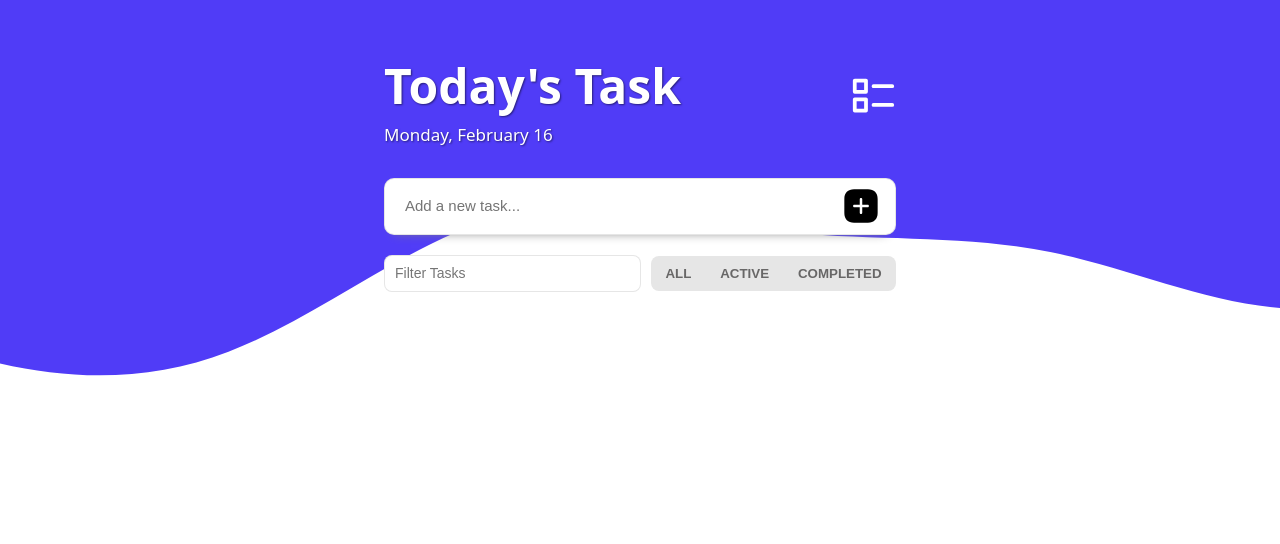
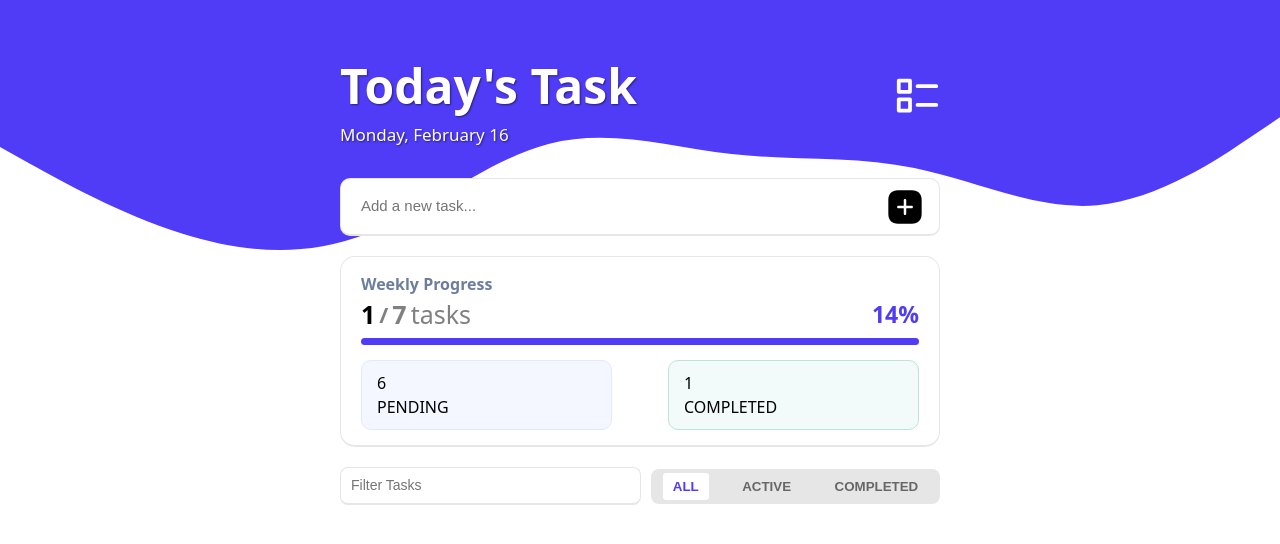
Before and after one commit to geraldmrls/Todo-app-with-react-js, a React (Vite) app in the folder todo-project/: page / in a window 1280 px wide. Shown: the top 544 px of the page. Built offline with nearby package versions, Linux system fonts and the light colour scheme.

Commit message:
Created weekly progress interphase

```diff
--- a/todo-project/src/App.css
+++ b/todo-project/src/App.css
@@ -1,7 +1,27 @@
+
+/* variables color */
+:root{
+  --primary-color: #503cf7;
+  --border-gray-color: rgba(17, 17, 17, 0.1);
+}
+
 .todo-container {
-  height: 100vh;
-  margin-left: 30%;
-  margin-right: 30%;
+  min-height: 100vh;
+
+  width: 100%;
+  max-width: 600px; /* control max size */
+
+  margin: 0 auto; /* center horizontally */
+
   padding-top: 50px;
+  padding-bottom: 50px;
   box-sizing: border-box; /* ✅ important */
 }
+
+@media (width<=767px) {
+  .todo-container {
+    margin-left: 10%;
+    margin-right: 10%;
+    margin-bottom: 0px;
+  }
+}
--- a/todo-project/src/components/FilterTodo/FilterTodo.css
+++ b/todo-project/src/components/FilterTodo/FilterTodo.css
@@ -8,7 +8,8 @@
 
 .filter-box {
   border: none;
-  border: 1px rgba(17, 17, 17, 0.1) solid;
+  border: 1px var(--border-gray-color) solid;
+  border-bottom-width: 2px;
   padding: 10px 0px 10px 5px;
   border-radius: 8px;
   width: 100%;
@@ -36,6 +37,10 @@
   height: 35px;
 }
 
+.sortout-buttons-container :first-child .clicked-button{
+  background-color: green;
+}
+
 button {
   background-color: none;
   background: none;
@@ -44,5 +49,39 @@ button {
   border: none;
   font-weight: bold;
   color: rgb(104, 103, 103);
-  cursor: pointer;
+  cursor: default;
 }
+
+button:hover {
+  color: rgb(34, 31, 31);
+}
+.clicked-button{
+  background-color: white;
+  color: #503cf7;
+  transition: 0.2s ease;
+}
+
+.clicked-button:hover{
+  color: #503cf7;
+}
+
+/* responsive for mobile */
+
+@media(width<=767px){
+  .filter-class{
+    display: flex;
+    flex-direction: column;
+  }
+
+  .sortout-buttons-container{
+    box-sizing: content-box;
+    margin: 0px;
+    width: 100%;
+  }
+
+  .filter-box{
+    margin-bottom: 8px;
+    box-sizing: border-box;
+  }
+
+}
--- a/todo-project/src/components/FilterTodo/FilterTodo.jsx
+++ b/todo-project/src/components/FilterTodo/FilterTodo.jsx
@@ -1,15 +1,27 @@
+
+import { useState } from "react"
 import "./FilterTodo.css"
 
 export function FilterTodo(){
+    const [buttonActive, setButtonActive] = useState("ALL");
+
+    function handleClick(event){
+        const buttonTextContent = event.target.textContent;
+        setButtonActive(buttonTextContent)
+    }
+
     return(
         <>
             <div className="filter-class">
                 <input className="filter-box" type="text" placeholder="Filter Tasks"/>
 
                 <div className="sortout-buttons-container">
-                    <button className="all-button">ALL</button>
-                    <button className="active-button">ACTIVE</button>
-                    <button className="completed-button">COMPLETED</button>
+
+                    <button className={`${buttonActive==="ALL" ? "clicked-button" : ""} all-button`} onClick={handleClick}>ALL</button>
+
+                    <button className={`${buttonActive==="ACTIVE" ? "clicked-button" : ""} active-button  `} onClick={handleClick}>ACTIVE</button>
+
+                    <button className={`${buttonActive==="COMPLETED" ? "clicked-button" : ""} completed-button `} onClick={handleClick}>COMPLETED</button>
                 </div>
             </div>
         </>
--- a/todo-project/src/components/Header/Header.css
+++ b/todo-project/src/components/Header/Header.css
@@ -20,3 +20,15 @@ header {
   font-size: 17px;
   text-shadow: 1px 1px 2px rgba(0, 0, 0, 0.5); /* soft gray shadow */
 }
+
+/* responsive */
+
+@media(width<=767px){
+  .todays-task{
+    font-size: 40px;
+  }
+
+  .todo-logo{
+    height: 30px;
+  }
+}
--- a/todo-project/src/components/SearchBar/AddTodoInput.css
+++ b/todo-project/src/components/SearchBar/AddTodoInput.css
@@ -11,8 +11,8 @@
   padding: 20px 0px 20px 20px;
   border: none;
   border-radius: 10px;
-  border: solid 1px rgba(17, 17, 17, 0.1);
-  box-shadow: 0px 8px 10px -10px gray;
+  border: solid 1px var(--border-gray-color);
+  border-bottom-width: 2px;
 }
 
 .add-image {
@@ -38,3 +38,17 @@
   outline: none;
   border: 1px solid #503cf7;
 }
+
+/* media if width is <=767px */
+
+@media(width<=767px){
+  .input-todo{
+    padding-top: 15px;
+    padding-bottom: 15px;
+  }
+
+  .add-image{
+    height: 35px;
+    width: 35px;
+  }
+}
--- a/todo-project/src/components/SearchBar/AddTodoInput.jsx
+++ b/todo-project/src/components/SearchBar/AddTodoInput.jsx
@@ -1,5 +1,6 @@
 
 import { useState, useEffect } from "react";
+import { WeeklyProgress } from "../WeeklyProgress/WeeklyProgress.jsx";
 import { TodoList } from "../TodoList/TodoList.jsx";
 import {FilterTodo} from "../FilterTodo/FilterTodo.jsx"
 import AddImage from "../../assets/add.svg?react"
@@ -9,7 +10,7 @@ export function TodoBody({ todo, setTodo }) {
     const [inputValue, setInputValue] = useState("");
     useEffect(()=>{
         localStorage.setItem("todos", JSON.stringify(todo))
-    }, [todo])
+    }, [todo]);
 
     function handleInput(event) {
         const todoValue = event.target.value;
@@ -27,7 +28,6 @@ export function TodoBody({ todo, setTodo }) {
         setTodo([...todo, newTodo]);
 
 
-        console.log([...todo, newTodo]); // shows updated array in console
         setInputValue("");
     }
 
@@ -43,6 +43,7 @@ export function TodoBody({ todo, setTodo }) {
                 <input value={inputValue} className="input-todo" type="text" placeholder="Add a new task..." onChange={handleInput} onKeyDown={pressEnterKey} />
                 <AddImage alt="add-image" className="add-image" onClick={handleAddButton} />
             </div>
+            <WeeklyProgress/>
             <FilterTodo />
             <TodoList todo={todo} setTodo={setTodo} />
 
--- a/todo-project/src/components/TodoList/TodoList.css
+++ b/todo-project/src/components/TodoList/TodoList.css
@@ -2,8 +2,19 @@
    TODO CONTAINER
 ========================= */
 
+.todo-items-container {
+  max-height: 350px; /* or whatever height you want */
+  flex-grow: 1;
+  overflow-y: auto;  /* vertical scroll only */
+  overflow-x: hidden; /* hide horizontal scroll */
+  padding-right: 0px; /* optional, prevents scrollbar overlap */
+  margin-top: 25px;
+  padding-bottom: 10px;
+  scrollbar-width: none;
+}
+
 .todo-value-container {
-  margin-top: 25px;
+  margin-top: 20px;
   padding: 6px 20px;
 
   display: flex;
@@ -15,6 +26,10 @@
   box-shadow: 0 8px 12px -6px rgba(0, 0, 0, 0.3);
 
   transition: border-color 0.3s ease;
+}
+
+.todo-value-container:first-child{
+  margin-top: 0;
 }
 
 .todo-value-container:hover {
@@ -185,3 +200,24 @@
   outline: none;
   border: none;
 }
+
+
+
+/* mobile response */
+
+@media (width<=767px) and (hover:none){
+  .todo-items-container{
+    padding-right: 0px;
+    padding-bottom: 15px;
+  }
+
+  .todo-right-side .delete-image,
+  .todo-right-side .edit-image {
+    opacity: 1;
+  }
+
+  .edit-image:active + .edit-image-cirlce,
+  .delete-image:active + .delete-image-circle {
+    opacity: 1;
+  }
+}
--- /dev/null
+++ b/todo-project/src/components/WeeklyProgress/WeeklyProgress.css
@@ -0,0 +1,108 @@
+
+.weekly-progress-container{
+    padding: 15px 20px;
+    border-radius: 15px;
+    margin-top: 20px;
+    border: 1px solid rgba(17, 17, 17, 0.1);
+    border-bottom-width: 2px;
+
+    display: flex;
+    flex-direction: column;
+    justify-content: space-between;
+    flex-wrap: wrap;
+
+}
+
+.weekly-progress-title{
+    color: #6d7d9d;
+}
+
+.progress-container{
+    margin-bottom: 5px;
+}
+
+.statistic-progress-container{
+    display: flex;
+    justify-content: space-between;
+    align-items: center;
+}
+
+.progress-bar{
+    width: 100%;
+    height: 7px;
+    border-radius: 3.5px;
+    background-color: var(--primary-color);
+    margin-top: 5px;
+    box-sizing: border-box;
+}
+
+.progress-in-fraction-container{
+    display: flex;
+    justify-content: space-between;
+    width: 100%;
+    max-width: 110px;
+}
+
+.fraction-container{
+    display: flex;
+    align-items: center;
+    justify-content: space-between;
+    width: 100%;
+    margin-right: 4px;
+    font-weight: bold;
+}
+
+.completed-count-numerator{
+    font-size: 25px;
+}
+
+.dash{
+    font-size: 22px;
+    color: gray;
+}
+
+.total-tasks-denominator{
+    font-size: 25px;
+    font-weight: bold;
+    color: gray;
+}
+
+.tasks-title{
+    align-content: end;
+    font-size: 25px;
+    color: gray;
+}
+
+.progress-percentage-container{
+    font-size: 23px;
+    font-weight: bold;
+    color: var(--primary-color);
+}
+
+/* pending and completed tasks container */
+
+.pending-completed-container{
+    margin-top: 10px;
+    display: flex;
+    justify-content: space-between;
+}
+
+.pending-container,
+.completed-container{
+    box-sizing: border-box;
+    width: 45%;
+    padding: 10px 15px;
+    display: flex;
+    flex-direction: column;
+    border-radius: 10px;
+}
+
+.pending-container{
+    background-color: #f4f7ff;
+    border: 1px solid #e0e9ff;
+}
+
+.completed-container{
+    background-color: #f2fbf9;
+    border: 1px solid #bbe4db;
+}
--- /dev/null
+++ b/todo-project/src/components/WeeklyProgress/WeeklyProgress.jsx
@@ -0,0 +1,50 @@
+
+import "./WeeklyProgress.css"
+
+export function WeeklyProgress() {
+    return (
+        <div className="weekly-progress-container">
+
+            <h4 className="weekly-progress-title">Weekly Progress</h4>
+
+            <div className="progress-container">
+                <div className="statistic-progress-container">
+
+                    <div className="progress-in-fraction-container">
+
+                        <div className="fraction-container">
+                            <span className="completed-count-numerator">1</span>
+
+                            <span className="dash">/</span>
+
+                            <span className="total-tasks-denominator">7</span>
+                        </div>
+
+                        <span className="tasks-title">tasks</span>
+
+                    </div>
+
+                    <div className="progress-percentage-container">
+                        <span className="progress-percentage">14</span>
+                    %</div>
+                </div>
+
+                <div className="progress-bar"></div>
+            </div>
+
+            <div className="pending-completed-container">
+
+                <div className="pending-container">
+                    <span className="pending-count">6</span>
+                    <span className="pending-title">PENDING</span>
+                </div>
+
+                <div className="completed-container">
+                    <span className="completed-count">1</span>
+                    <span className="completed-title">COMPLETED</span>
+                </div>
+
+            </div>
+        </div>
+    )
+}
--- a/todo-project/src/index.css
+++ b/todo-project/src/index.css
@@ -23,6 +23,11 @@ body{
   background-image: url(./assets/wave-bg.svg);
   background-repeat: no-repeat;
   background-position: center top;
-  background-size: cover;
+  background-size: 100% auto;
+}
 
+@media(width<=767px){
+  body{
+    background-size: 400%;
+  }
 }
```
Also changed, not shown: todo-project/src/components/TodoList/TodoList.jsx (+14 -8 lines).
